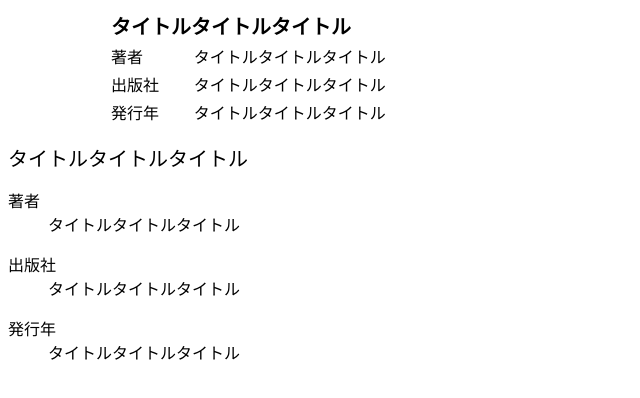
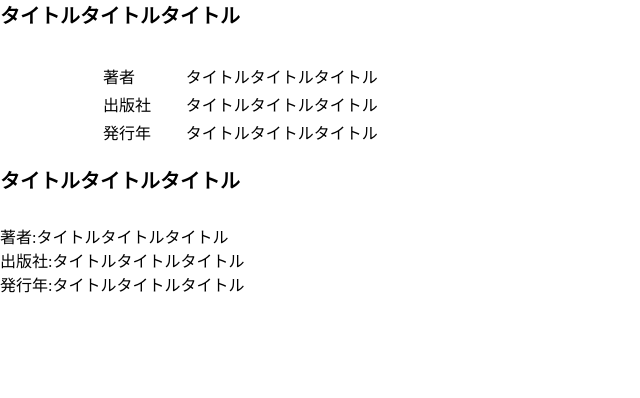
Before and after one commit to daytime/flexbox, a plain HTML site: page photo.html in a window 1280 px wide. Shown: the whole page, without its empty margins (0-640 px from the left). Drawn offline with Linux system fonts and the light colour scheme.

Commit message:
dl,dt,ddを少し理解した。

```diff
--- a/css/photo.css
+++ b/css/photo.css
@@ -1,3 +1,6 @@
+* {
+    margin: 0px;
+}
 .title_guideline {
 
     list-style-type: none;
@@ -7,6 +10,18 @@
 }
 .title {
     /* background: pink; */
-text-align: left;
+font-weight: bold;
+margin-bottom: 30px;
 font-size: 20px;
 }
+/* .object { */
+container {
+    width: 800px;
+    margin: 200px;
+}
+dt {
+    float: left;
+}
+dt::after {
+content: ":";
+}
--- a/photo.html
+++ b/photo.html
@@ -11,7 +11,7 @@
   <body>
     <table border="0" class="title_guideline">
       <tr>
-        <th colspan="4" class="title">タイトルタイトルタイトル</th>
+        <p colspan="4" class="title">タイトルタイトルタイトル</p>
       </tr>
       <tr>
         <td>著者</td>
@@ -26,10 +26,8 @@
         <td>タイトルタイトルタイトル</td>
       </tr>
     </table>
-    <table border="0" class="title_guideline">
-      <dl>
-        <dt colspan="4" class="title">タイトルタイトルタイトル</dt>
-      </dl>
+    <container class="object">
+      <div class="title">タイトルタイトルタイトル</div>
       <dl>
         <dt>著者</dt>
         <dd>タイトルタイトルタイトル</dd>
@@ -42,6 +40,6 @@
         <dt>発行年</dt>
         <dd>タイトルタイトルタイトル</dd>
       </dl>
-    </table>
+    </container>
   </body>
 </html>
```
